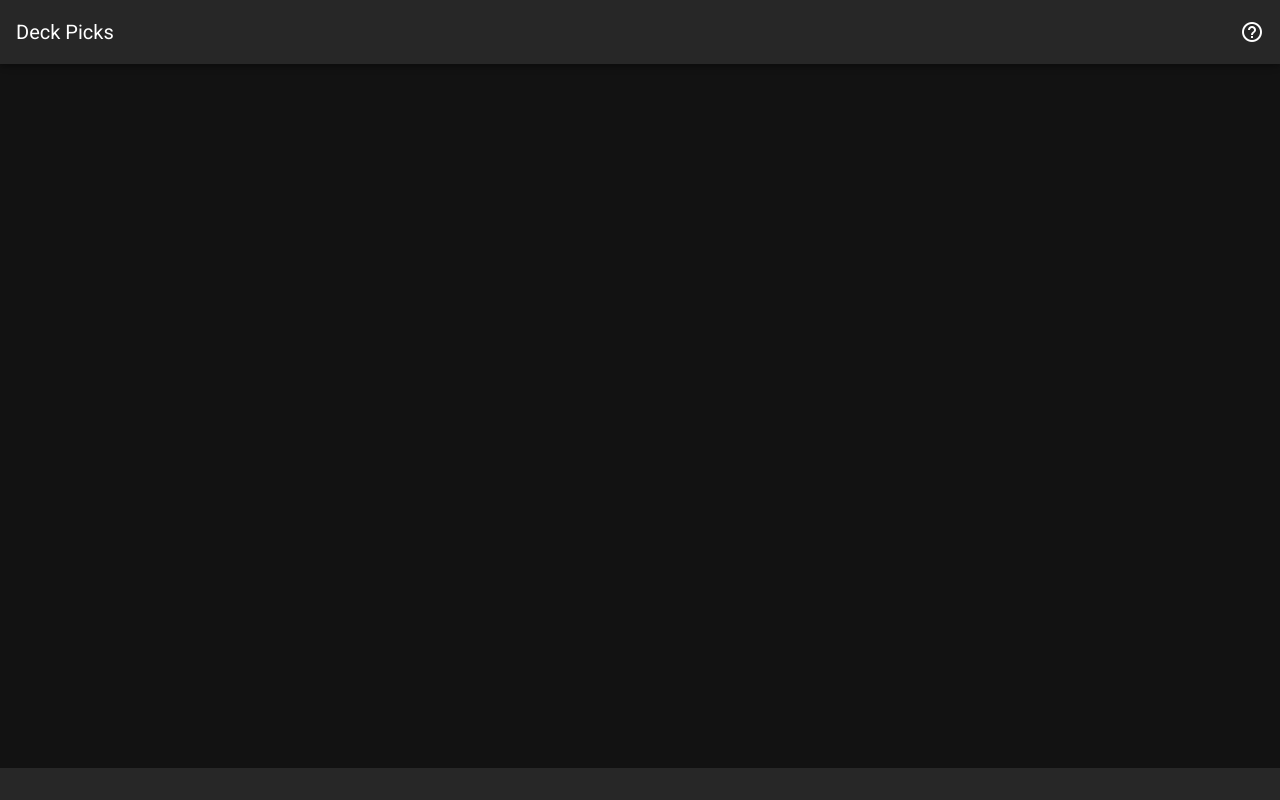
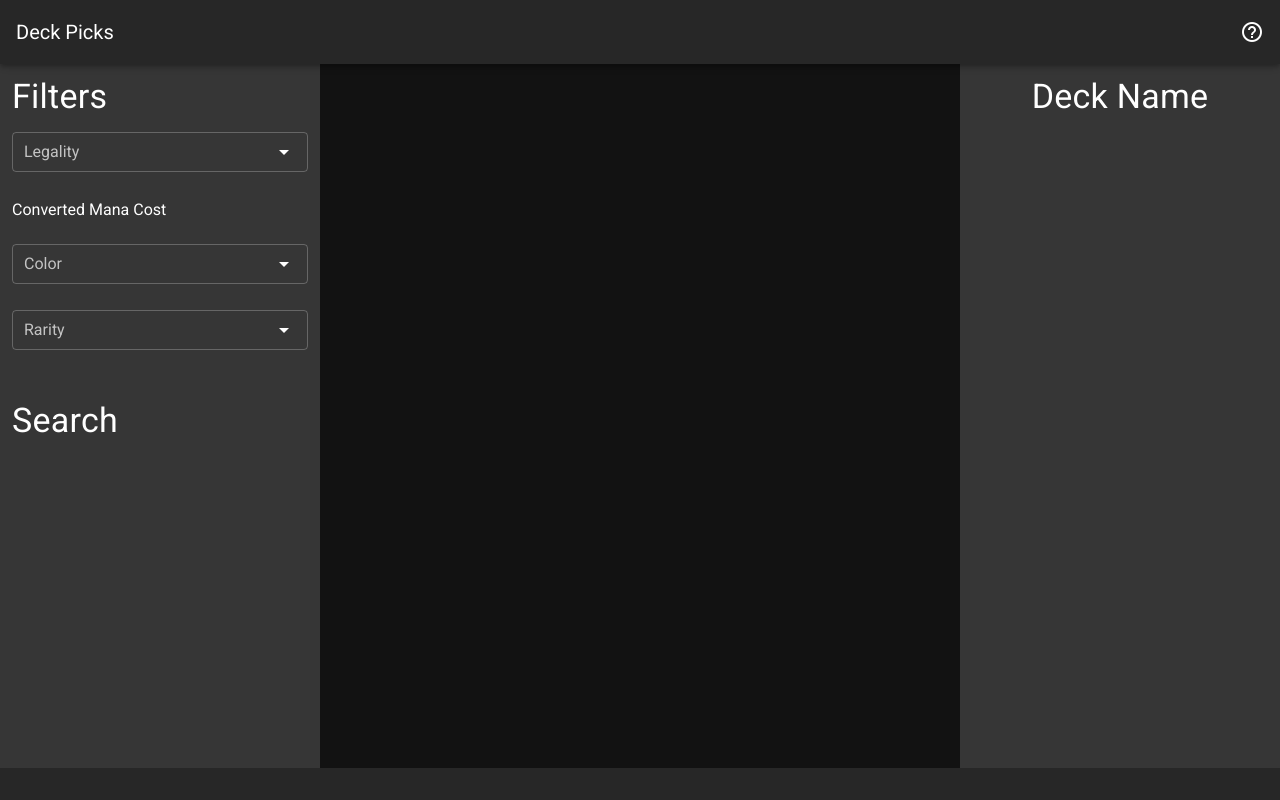
Before and after one commit to kleinemmac/deck-picks, a Vue app: page /decks in a window 1280 px wide. Built offline with nearby package versions, Linux system fonts and the light colour scheme.

Commit message:
scaffolded Edit Vue

```diff
--- a/src/router/index.js
+++ b/src/router/index.js
@@ -1,11 +1,13 @@
 import Vue from 'vue'
 import VueRouter from 'vue-router'
 import Dashboard from '../views/Dashboard'
+import EditDeck from '../views/EditDeck'
 
 Vue.use(VueRouter)
 
 const routes = [
-  { name: 'dashboard', path: '/', component: Dashboard }
+  { name: 'dashboard', path: '/', component: Dashboard },
+  { name: 'edit-deck', path: '/decks', component: EditDeck }
 ]
 
 const router = new VueRouter({
--- /dev/null
+++ b/src/views/EditDeck.vue
@@ -0,0 +1,90 @@
+<template>
+  <v-container fluid>
+    <v-row>
+      <v-col>
+        <v-navigation-drawer absolute floating width="25%">
+          <v-container>
+            <v-row>
+              <v-col>
+                <p class="display-1">
+                  Filters
+                </p>
+                <v-combobox v-model="selectedLegality" :items="legalityItems" label="Legality" multiple outlined dense>
+                </v-combobox>
+                <v-input>
+                  Converted Mana Cost
+                </v-input>
+                <v-combobox v-model="selectedColor" :items="colorItems" label="Color" multiple outlined dense>
+                </v-combobox>
+                <v-combobox v-model="selectedRarity" :items="rarityItems" label="Rarity" multiple outlined dense>
+                </v-combobox>
+              </v-col>
+            </v-row>
+            <v-row>
+              <v-col>
+                <p class="display-1">
+                  Search
+                </p>
+              </v-col>
+            </v-row>
+          </v-container>
+        </v-navigation-drawer>
+      </v-col>
+      <v-col>
+        <v-navigation-drawer right absolute floating width="25%">
+          <v-container>
+            <v-row>
+              <v-col class="text-center">
+                <p class="display-1">
+                  Deck Name
+                </p>
+              </v-col>
+            </v-row>
+          </v-container>
+        </v-navigation-drawer>
+      </v-col>
+    </v-row>
+  </v-container>
+</template>
+
+<script>
+export default {
+  name: 'EditDeck',
+
+  components: {
+  },
+
+  data: () => ({
+    selectedLegality: null,
+    selectedColor: null,
+    selectedRarity: null,
+    legalityItems: [
+      'Legal',
+      'Banned',
+      'Restricted'
+    ],
+    colorItems: [
+      'White',
+      'Blue',
+      'Black',
+      'Red',
+      'Green',
+      'Colorless'
+    ],
+    rarityItems: [
+      'Common',
+      'Uncommon',
+      'Rare',
+      'Mythic Rare',
+      'Special',
+      'Basic Land'
+    ]
+  }),
+
+  mounted: function () {
+  }
+}
+</script>
+
+<style lang="scss" scoped>
+</style>
```
